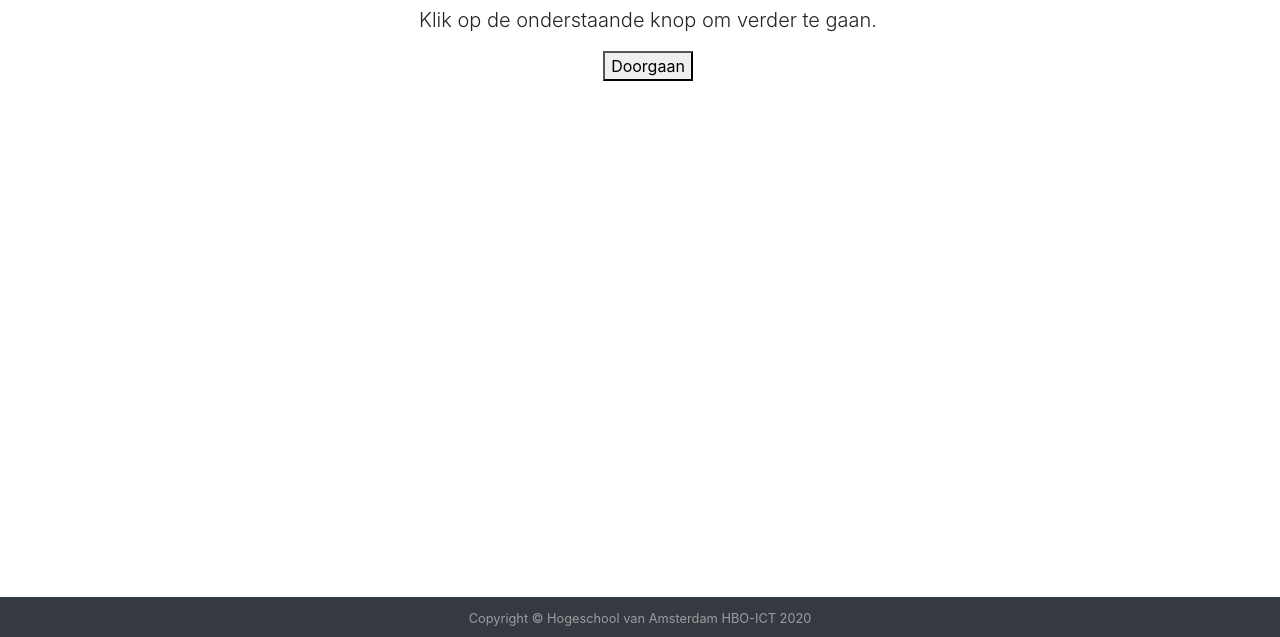
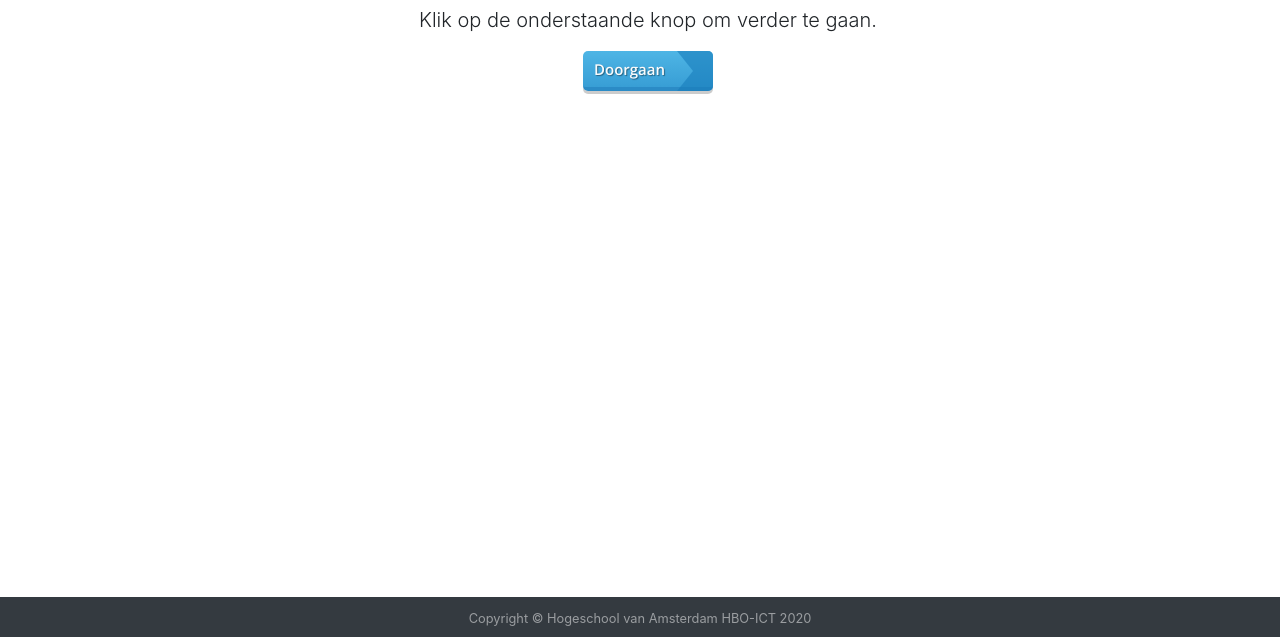
Before and after one commit to tracyou/kopie-pad-project, a plain HTML site: page src/index.html in a window 1280 px wide. Shown: the part 163-800 px from the top of the page. Drawn offline with nearby package versions, Linux system fonts and the light colour scheme.

Commit message:
css voor de knop

```diff
--- a/src/assets/css/default.css
+++ b/src/assets/css/default.css
@@ -1,6 +1,52 @@
+@import url(https://fonts.googleapis.com/css?family=Open+Sans:400,600,700);
+
 footer {
     position: fixed;
     left: 0;
     bottom: 0;
     width: 100%;
 }
+
+/* General Buttons */
+.proceedbtn {
+    width: 130px;
+    height: 40px;
+    background: linear-gradient(to bottom, #4eb5e5 0%,#389ed5 100%); /* W3C */
+    border: none;
+    border-radius: 5px;
+    position: relative;
+    border-bottom: 4px solid #2b8bc6;
+    color: #fbfbfb;
+    font-weight: 600;
+    font-family: 'Open Sans', sans-serif;
+    text-shadow: 1px 1px 1px rgba(0,0,0,.4);
+    font-size: 15px;
+    text-align: left;
+    text-indent: 5px;
+    box-shadow: 0px 3px 0px 0px rgba(0,0,0,.2);
+    cursor: pointer;
+
+    /* Just for presentation */
+    display: block;
+    margin: 0 auto 20px;
+}
+.proceedbtn:active {
+    box-shadow: 0px 2px 0px 0px rgba(0,0,0,.2);
+    top: 1px;
+}
+
+.proceedbtn:after {
+    content: "";
+    width: 0;
+    height: 0;
+    display: block;
+    border-top: 20px solid #187dbc;
+    border-bottom: 20px solid #187dbc;
+    border-left: 16px solid transparent;
+    border-right: 20px solid #187dbc;
+    position: absolute;
+    opacity: 0.6;
+    right: 0;
+    top: 0;
+    border-radius: 0 5px 5px 0;
+}
```
